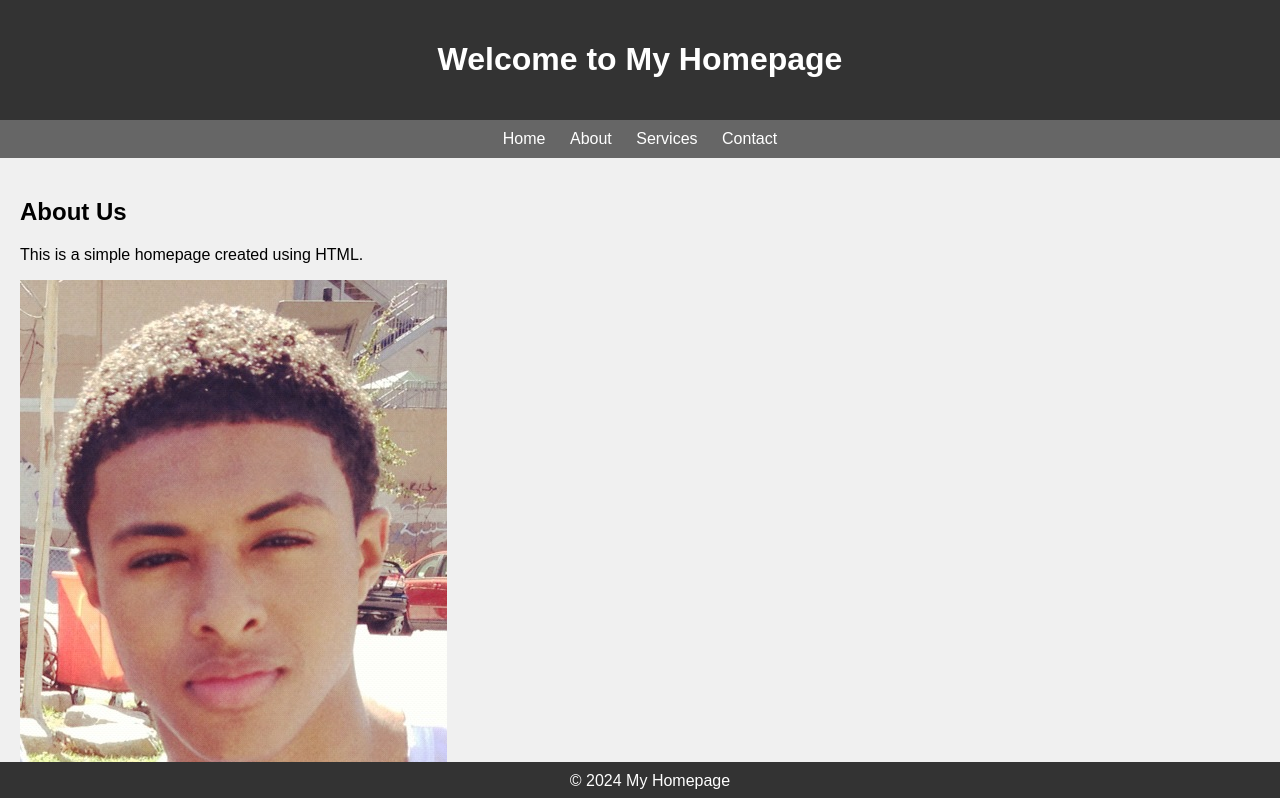
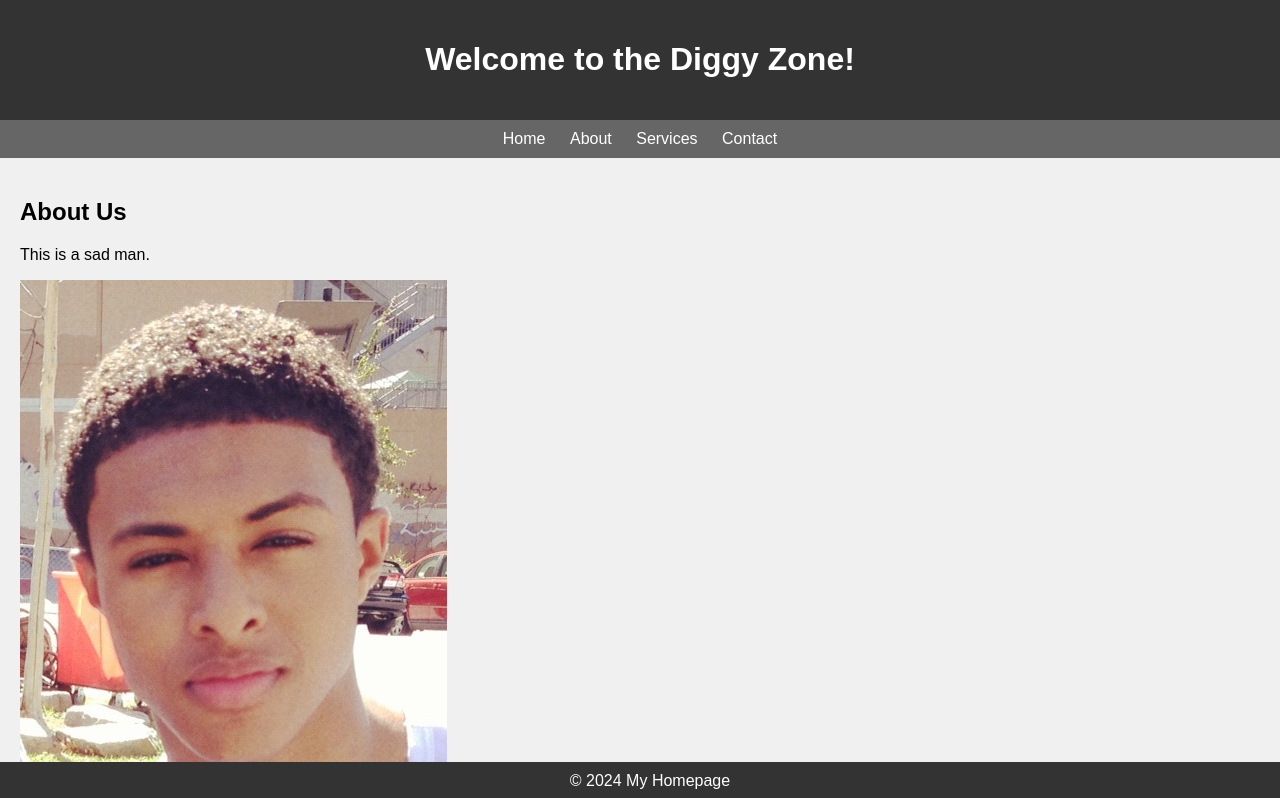
Before and after one commit to DiggySimons/website, a plain HTML site: page index.html in a window 1280 px wide. Shown: the top 798 px of the page. Drawn offline with Linux system fonts and the light colour scheme.

Commit message:
Update index.html

```diff
--- a/index.html
+++ b/index.html
@@ -48,7 +48,7 @@
 <body>
 
     <header>
-        <h1>Welcome to My Homepage</h1>
+        <h1>Welcome to the Diggy Zone!</h1>
     </header>
 
     <nav>
@@ -60,7 +60,7 @@
 
     <section>
         <h2>About Us</h2>
-        <p>This is a simple homepage created using HTML.</p>
+        <p>This is a sad man.</p>
         <img src="images/DiggySimmons2013.jpg" alt="Example Image">
     </section>
 
```
